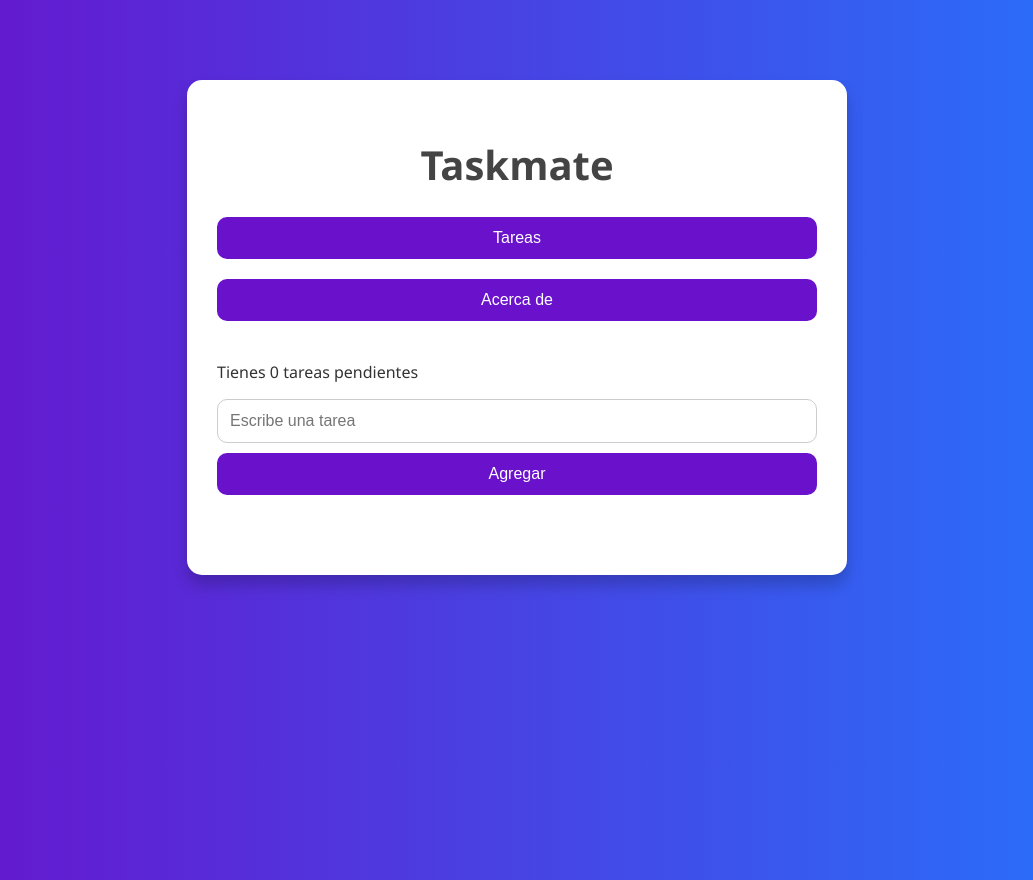
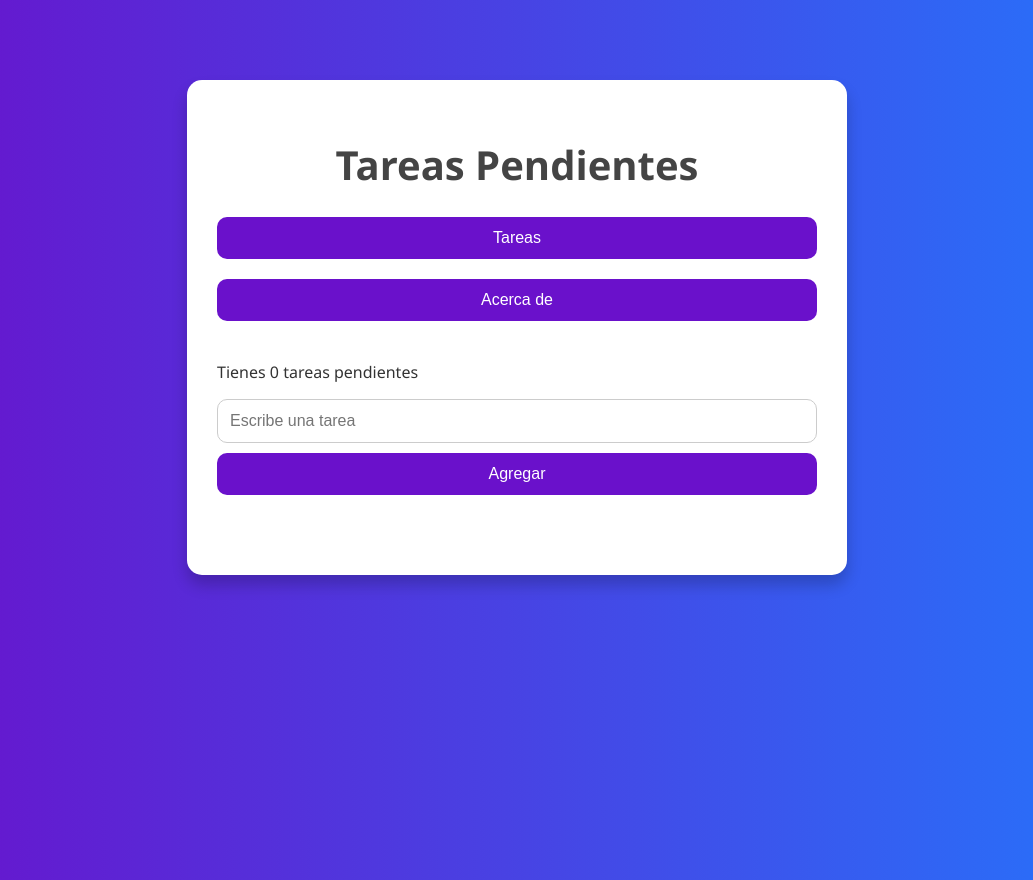
Before and after one commit to SantiagoFort/TaskMate, a React (Create React App) app: page / in a window 1280 px wide. Shown: the whole page, without its empty margins (123-1156 px from the left). Built offline with nearby package versions, Linux system fonts and the light colour scheme.

Commit message:
Cambiar titulo a Tareas Pendientes

```diff
--- a/src/App.js
+++ b/src/App.js
@@ -34,7 +34,7 @@ function App() {
 
   return (
     <div className="App">
-      <h1>Taskmate</h1>
+      <h1>Tareas Pendientes</h1>
 
       {/* Botones para cambiar de vista */}
       <div style={{ marginBottom: '20px' }}>
```
